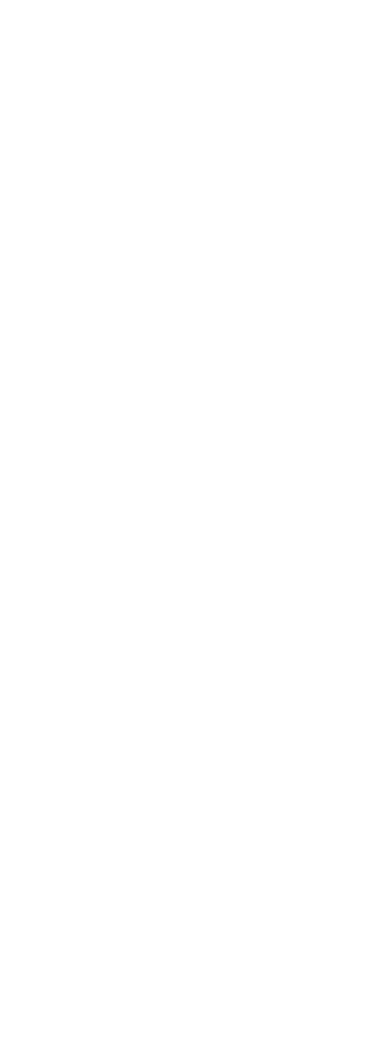
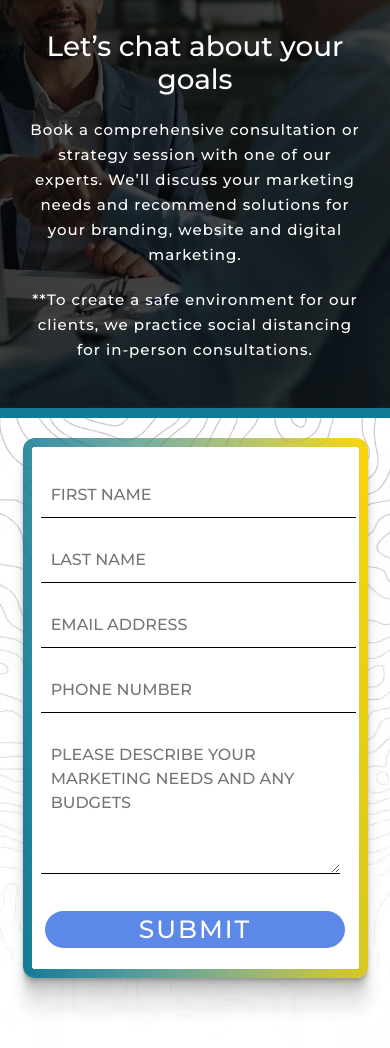
Before and after one commit to mehwishtahir666/airtech, a React (Create React App) app: page /contactus in a window 390 px wide. Before the commit this address had no page. Shown: the top 1048 px of the page. Before the commit the page ends 844 px from the top, so only its background shows below. Built offline with nearby package versions, Linux system fonts and the light colour scheme.

Commit message:
contactus

```diff
--- a/src/App.js
+++ b/src/App.js
@@ -10,7 +10,7 @@
       <Routes>
         <Route path='/' element={<Home/>} />
         <Route path='/projects' element={<Projects/>} />
-        <Route path='/projects' element={<ContactUs/>} />
+        <Route path='/contactus' element={<ContactUs/>} />
       </Routes>
     </div>
   );
--- a/src/components/contact/ContactUs.css
+++ b/src/components/contact/ContactUs.css
@@ -1,5 +1,186 @@
-*{
-    margin:0;
-    padding:0;
+* {
+    margin: 0;
+    padding: 0;
+    font-family: 'Montserrat', sans-serif !important;
+    list-style: none;
+    box-sizing: border-box;
+    /* border:1px solid red; */
+}
+
+:root {
+    --primary: #5C88E8;
+    --primary-white: #F6F6F6;
+    --primary--black: rgba(0, 0, 0, 0.763);
+    --small-text: 13px;
+    --normal--para: 15px;
+    --h1: 50px;
+    --h2: 25px;
+    --h3: 20px;
+    --main: 30px;
+    --border-radius: 50px;
+    --mainColor: #127A93;
+    --color1: #0C5C97;
+    --subColor: #FAD509;
+    --paragraphSize: 18px;
+    --box-shadow: rgba(149, 157, 165, 0.2) 0px 8px 24px;
+}
+
+.main_page {
+    width: 100%;
+    height: auto;
+    background-image: linear-gradient(rgba(0, 0, 0, 0.717), rgba(0, 0, 0, 0.717)), url("./images/image_consultation-request-1.jpg");
+    /* border:1px solid red; */
+    padding: 150px 50px;
+    background-size: cover;
+    background-position: center;
+    position: relative;
     box-sizing: border-box;
 }
+
+.main_page .text {
+    width: 70%;
+    height: auto;
+    color: white;
+    margin: auto;
+    text-align: center;
+    font-size: var(--h1);
+    font-size: var(--paragraphSize);
+}
+
+.main_page .text p {
+    margin-top: 20px;
+}
+
+.form_page {
+    width: 100%;
+    height: 100vh;
+    background-image: url("./images/topography_grey_reverse.webp");
+    border-top: 10px solid var(--mainColor);
+    padding:100px;
+}
+
+.form_page .form-box {
+    width: 700px;
+    height:auto;
+    background: radial-gradient(circle at 100% 100%, #ffffff 0, #ffffff 3px, transparent 3px) 0% 0%/12px 12px no-repeat,
+        radial-gradient(circle at 0 100%, #ffffff 0, #ffffff 3px, transparent 3px) 100% 0%/12px 12px no-repeat,
+        radial-gradient(circle at 100% 0, #ffffff 0, #ffffff 3px, transparent 3px) 0% 100%/12px 12px no-repeat,
+        radial-gradient(circle at 0 0, #ffffff 0, #ffffff 3px, transparent 3px) 100% 100%/12px 12px no-repeat,
+        linear-gradient(#ffffff, #ffffff) 50% 50%/calc(100% - 18px) calc(100% - 24px) no-repeat,
+        linear-gradient(#ffffff, #ffffff) 50% 50%/calc(100% - 24px) calc(100% - 18px) no-repeat,
+        linear-gradient(264deg, transparent 0%, var(--mainColor) 100%),
+        linear-gradient(90deg, transparent 0%, var(--subColor) 100%);
+    border-radius: 12px;
+    padding: 15px;
+    box-sizing: content-box;
+    margin: auto;
+    padding-bottom:30px;
+    box-shadow: rgba(0, 0, 0, 0.09) 0px 2px 1px, rgba(0, 0, 0, 0.09) 0px 4px 2px, rgba(0, 0, 0, 0.09) 0px 8px 4px, rgba(0, 0, 0, 0.09) 0px 16px 8px, rgba(0, 0, 0, 0.09) 0px 32px 16px;
+}
+.form_page .form-box input {
+    outline:none;
+    border:none;
+    border-bottom:1px solid ;
+    margin-left:20px;
+    margin-top:30px;
+    padding-left:10px;
+    padding-bottom:10px;
+    width:calc(50% - 20px);
+}
+.email-inp{
+    width:82%;
+}
+.text-area{
+    width:95%;
+    margin-left:20px;
+    margin-top:30px;
+    padding-left:10px;
+    padding-bottom:10px;
+    border:none;
+    border-bottom:1px solid ;
+}
+.form_page .form-box button{
+    width:95%;
+    height:13%;
+    margin-left:2.5%;
+    margin-top:30px;
+    border:none;
+    border-radius:20px;
+    color:white;
+    background-color: #5C88E8;
+    letter-spacing:2px;
+    font-size:var(--h2);
+}
+
+
+
+
+
+
+
+
+
+
+
+
+
+
+
+@media screen and (max-width:845px) {
+    .form_page .form-box{
+        width:80%;
+    }
+}
+@media screen and (max-width:760px) {
+    .main_page {
+        width: 100%;
+        padding: 70px 0px;
+    }
+}
+@media screen and (max-width:655px){
+    .form_page .form-box{
+        width:80%;
+    }
+    .form_page{
+        padding:20px;
+    }
+}
+@media screen and (max-width:617px) {
+    .main_page {
+        width: 100%;
+        padding: 30px 30px;
+    }
+
+    .main_page .text {
+        width: 90%;
+        font-size: var(--h3);
+    }
+}
+
+@media screen and (max-width:510px) {
+    .main_page {
+        width: 100%;
+        padding: 30px 30px;
+    }
+
+    .main_page .text {
+        width: 100%;
+        font-size: var(--h3);
+    }
+}
+
+@media screen and (max-width:450px) {
+    .form_page .form-box{
+        width:90%;
+    }
+    .form_page{
+        padding:20px;
+    }
+    .form_page .form-box input{
+        width:100%;
+        margin-left:1%;
+    }
+    .form_page .form-box textarea{
+        margin-left:1%;
+    }
+}
--- a/src/components/contact/ContactUs.jsx
+++ b/src/components/contact/ContactUs.jsx
@@ -1,7 +1,26 @@
 import React from 'react'
+import "./ContactUs.css"
 
 export const ContactUs = () => {
   return (
-    <div>ContactUs</div>
+    <>
+    <div className='main_page'>
+      <div className='text'>
+        <h1>Let’s chat about your goals</h1>
+        <p>Book a comprehensive consultation or strategy session with one of our experts. We’ll discuss your marketing needs and recommend solutions for your branding, website and digital marketing.</p>
+        <p>**To create a safe environment for our clients, we practice social distancing for in-person consultations.</p>
+      </div>
+    </div>
+    <div className='form_page'>
+      <div className='form-box'>
+        <input type="text" placeholder='FIRST NAME' />
+        <input type="text" placeholder='LAST NAME' />
+        <input className='email-inp' type="text" placeholder='EMAIL ADDRESS' />
+        <input className='email-inp' type="text" placeholder='PHONE NUMBER' />
+        <textarea className='text-area' placeholder='PLEASE DESCRIBE YOUR MARKETING NEEDS AND ANY BUDGETS'  rows="5"></textarea>
+        <button>SUBMIT</button>
+      </div>
+    </div>
+    </>
   )
 }
```
Also changed, not shown: src/components/contact/images/image_consultation-request-1.jpg (added), src/components/contact/images/topography_grey_reverse.webp (added).
